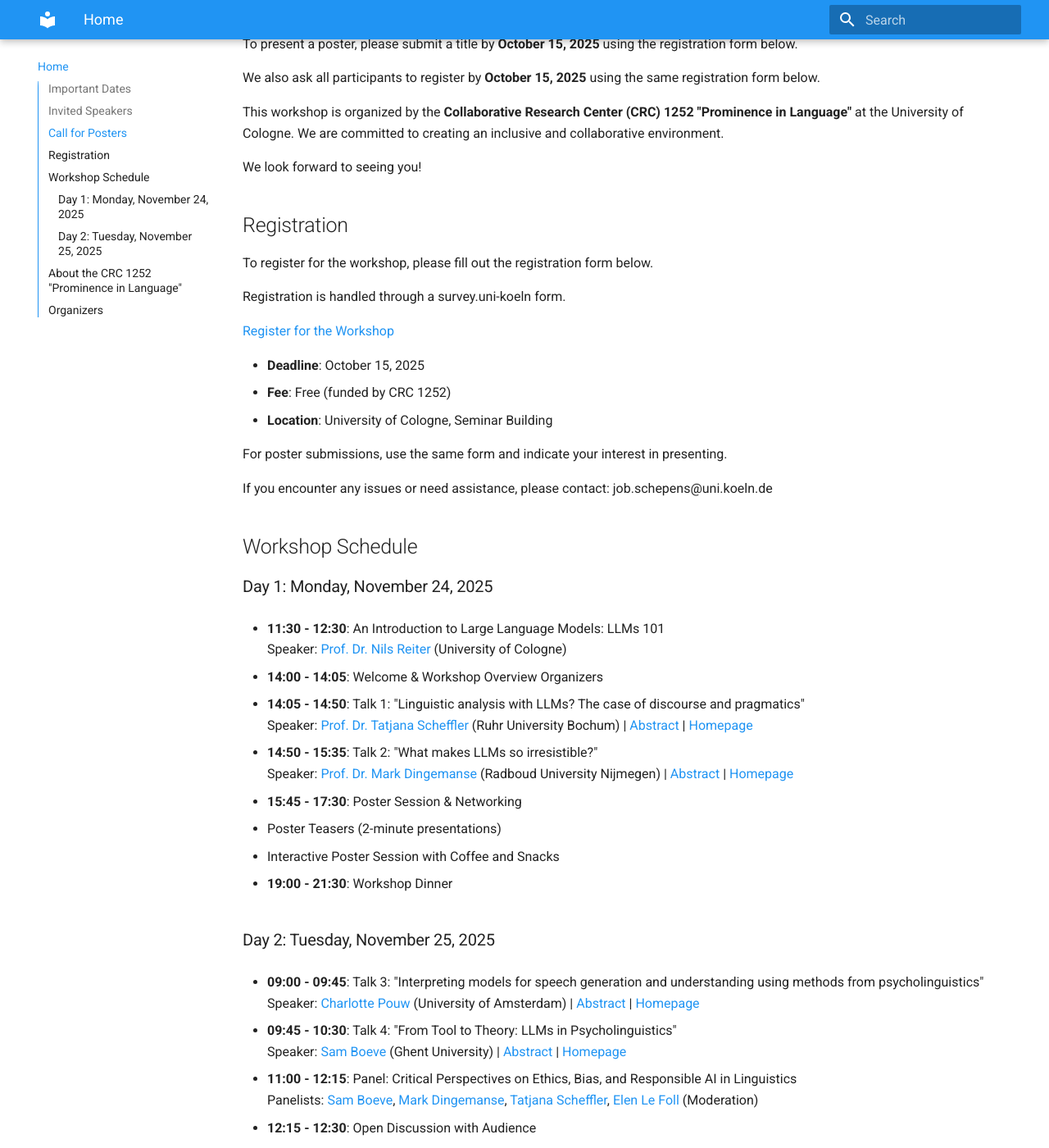
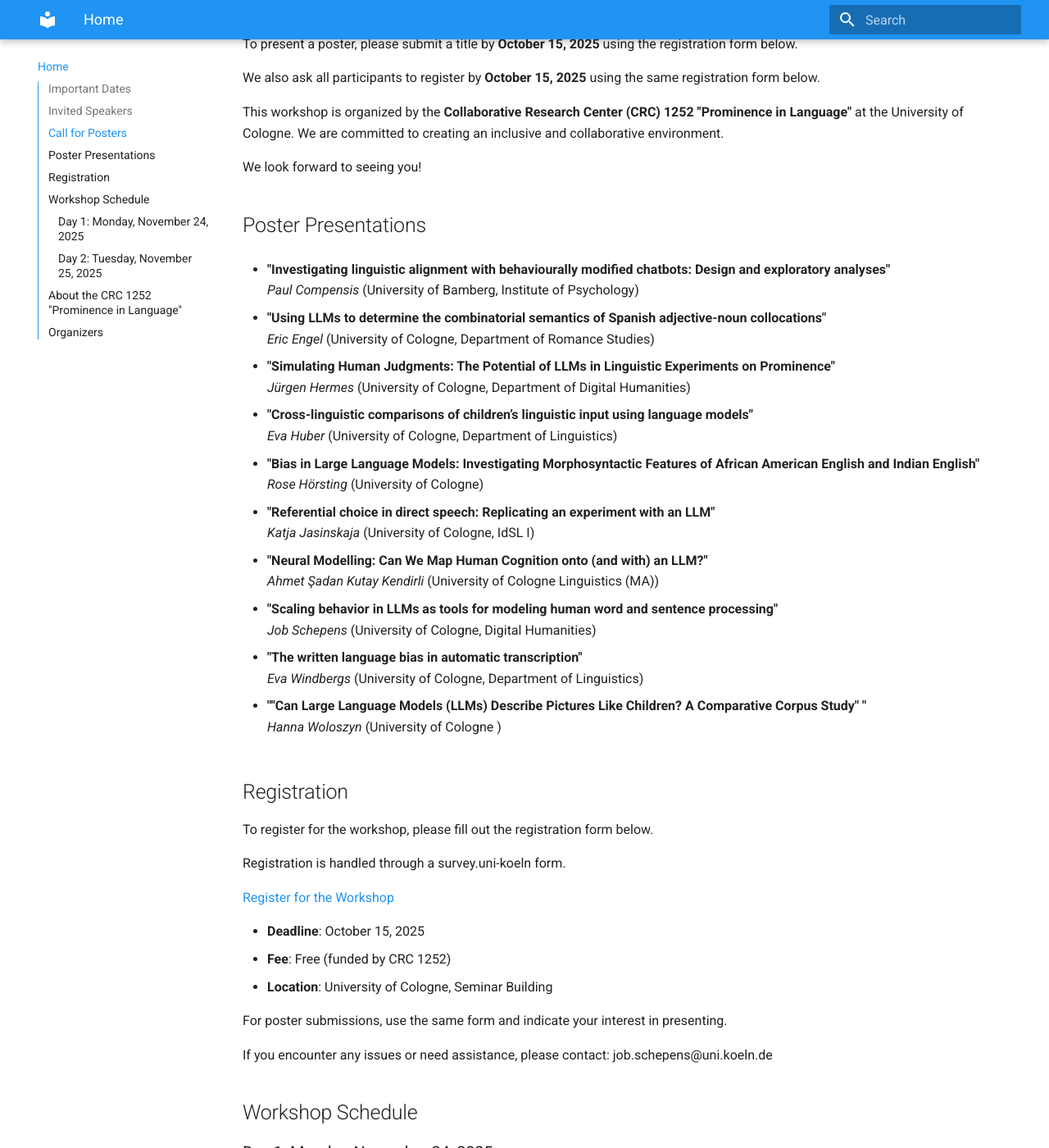
Before and after one commit to SFB1252/llm-workshop, an MkDocs documentation site: the page built from docs/index.md, in a window 1280 px wide and 1400 px high, scrolled down 1900 px. Shown: the whole window at 82% size. Built offline with MkDocs 1.6.1 and Material for MkDocs 9.7.7, drawn with Linux system fonts in a browser that asks for light colours; some of the changed text lies outside the part shown.

Commit message:
Add poster presentations to workshop program in index.md

```diff
--- a/docs/index.md
+++ b/docs/index.md
@@ -65,6 +65,40 @@ This workshop is organized by the **Collaborative Research Center (CRC) 1252 "Pr
 
 We look forward to seeing you!
 
+## Poster Presentations
+
+- **"Investigating linguistic alignment with behaviourally modified chatbots: Design and exploratory analyses"**
+  *Paul Compensis* (University of Bamberg, Institute of Psychology)
+
+- **"Using LLMs to determine the combinatorial semantics of Spanish adjective-noun collocations"**
+  *Eric Engel* (University of Cologne, Department of Romance Studies)
+
+- **"Simulating Human Judgments: The Potential of LLMs in Linguistic Experiments on Prominence"**
+  *Jürgen Hermes* (University of Cologne, Department of Digital Humanities)
+
+- **"Cross-linguistic comparisons of children’s linguistic input using language models"**
+  *Eva Huber* (University of Cologne, Department of Linguistics)
+
+- **"Bias in Large Language Models: Investigating Morphosyntactic Features of African American English and Indian English"**
+  *Rose Hörsting* (University of Cologne)
+
+- **"Referential choice in direct speech: Replicating an experiment with an LLM"**
+  *Katja Jasinskaja* (University of Cologne, IdSL I)
+
+- **"Neural Modelling: Can We Map Human Cognition onto (and with) an LLM?"**
+  *Ahmet Şadan Kutay Kendirli* (University of Cologne Linguistics (MA))
+
+- **"Scaling behavior in LLMs as tools for modeling human word and sentence processing"**
+  *Job Schepens* (University of Cologne, Digital Humanities)
+
+- **"The written language bias in automatic transcription"**
+  *Eva Windbergs* (University of Cologne, Department of Linguistics)
+
+- **""Can Large Language Models (LLMs) Describe Pictures Like Children? A Comparative Corpus Study" "**
+  *Hanna Woloszyn* (University of Cologne )
+
+
+
 
 
 
```
Also changed, not shown: other parts of docs/index.md (+2 -0 lines).
